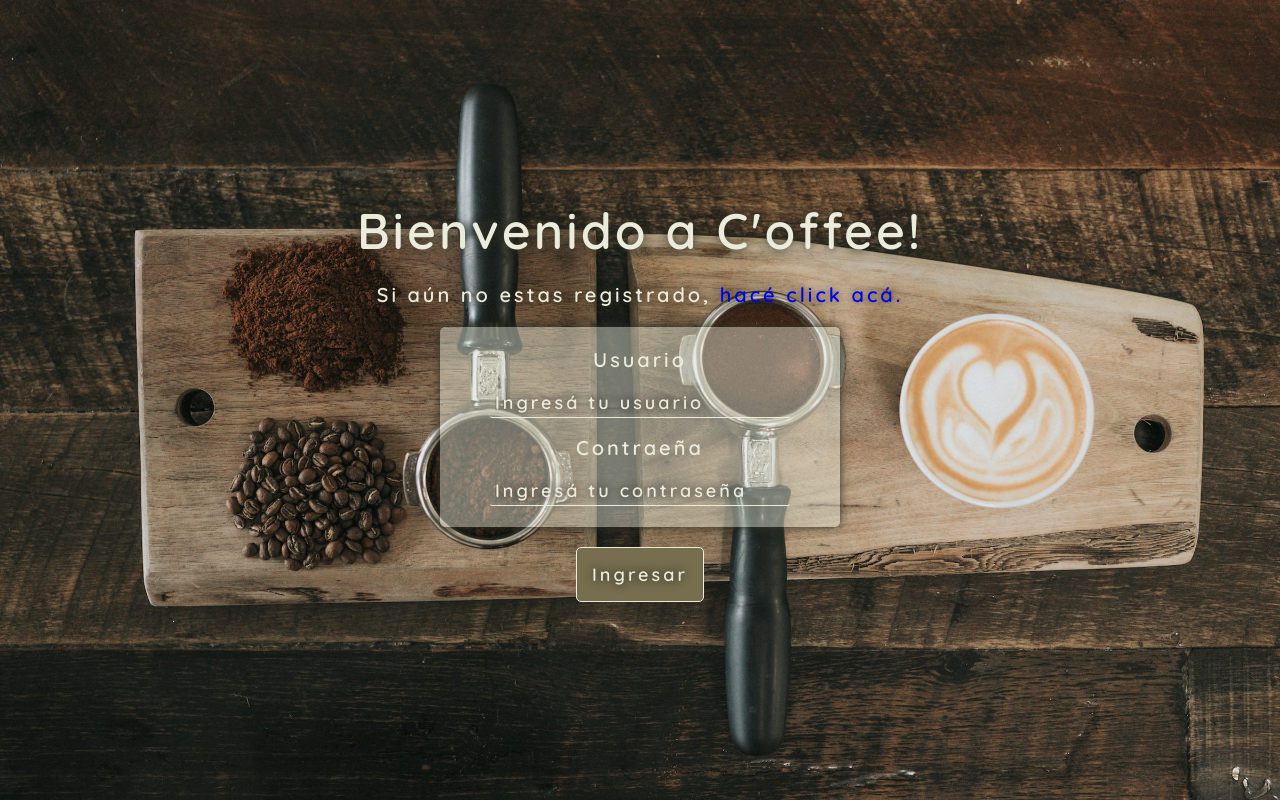
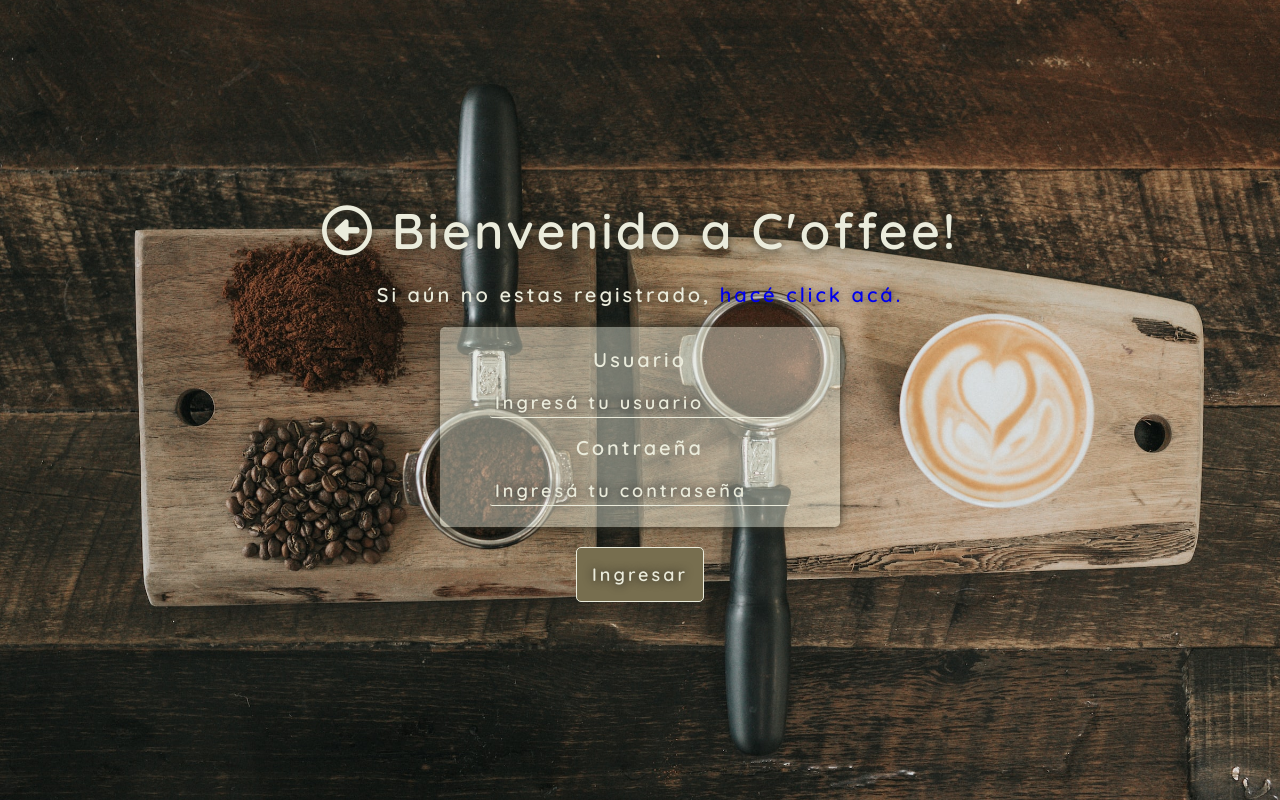
Before and after one commit to solangeleites/login-js, a plain HTML site: page index.html in a window 1280 px wide. Drawn offline with Linux system fonts and the light colour scheme.

```diff
--- a/index.html
+++ b/index.html
@@ -11,9 +11,9 @@
 </head>
 <body>
     <main>
-        <h1 class="title">Bienvenido a C'offee!</h1>
+        <h1 class="title"> <span><a href="https://integrador-javascript-five.vercel.app/"><i class="fa-regular fa-circle-left back"></i></a></span> Bienvenido a C'offee!</h1>
         <p class="ask">Si aún no estas registrado, <a href="https://login-integrador-mu.vercel.app/" class="login">hacé click acá.</a></p>
-        <form>
+        <form id="form">
             <label for="user">Usuario</label>
             <input type="text" name="user" id="user" placeholder="Ingresá tu usuario">
             <label for="pass">Contraeña</label>
--- a/style.css
+++ b/style.css
@@ -35,6 +35,9 @@ main{
     font-size: 20px;
     font-weight: 600;
     margin-bottom: 20px;
+}
+.back{
+    color: var(--beige-light);
 }
 .login:hover{
     color: var(--beige-light);
```
